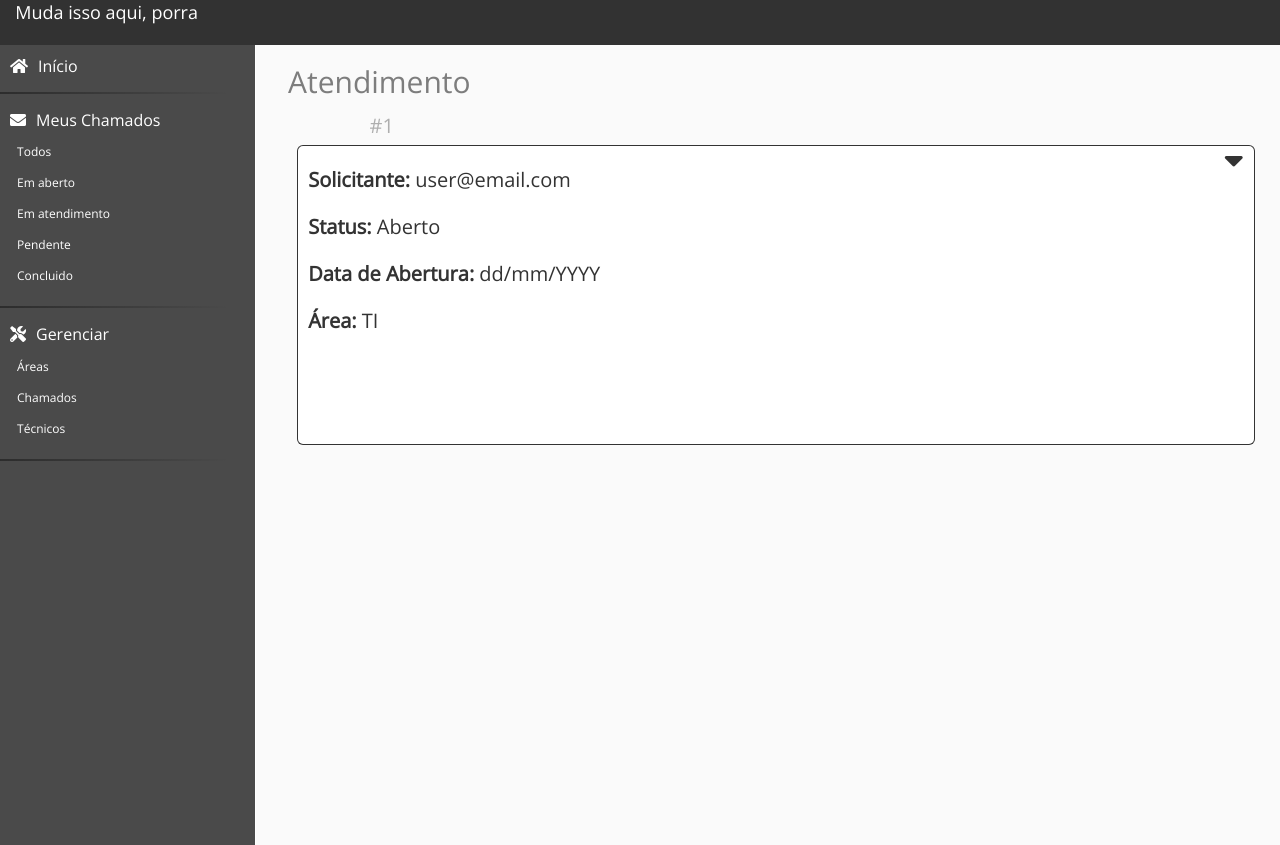
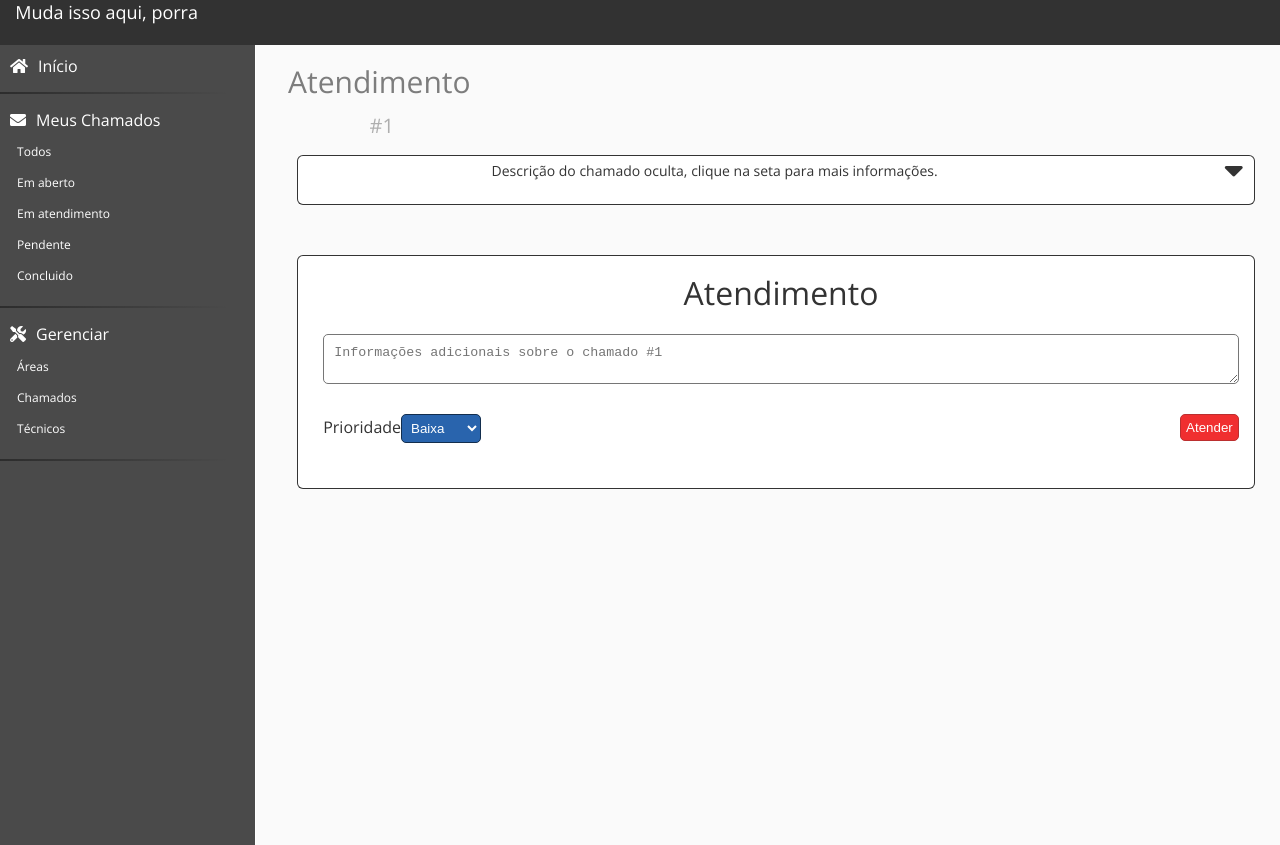
Before and after one commit to josecleiton/help-desk-uneb, a React (Create React App) app: page /admin/atendimento/1 in a window 1280 px wide. Built offline with nearby package versions, Linux system fonts and the light colour scheme.

Commit message:
Fonte Source Code Pro adicionada

```diff
--- a/public/index.html
+++ b/public/index.html
@@ -5,6 +5,10 @@
     <meta http-equiv="X-UA-Compatible" content="ie=edge" />
     <link
       href="https://fonts.googleapis.com/css?family=Open+Sans"
+      rel="stylesheet"
+    />
+    <link
+      href="https://fonts.googleapis.com/css?family=Source+Code+Pro"
       rel="stylesheet"
     />
     <link
--- a/src/App.css
+++ b/src/App.css
@@ -8,7 +8,7 @@
 html,
 body,
 #root {
-  height: 100%;
+  min-height: 100% !important;
 }
 
 body {
@@ -20,8 +20,7 @@ body {
 }
 
 code {
-  font-family: source-code-pro, Menlo, Monaco, Consolas, "Courier New",
-    monospace;
+  font-family: "Source Code Pro", "Courier New", monospace;
 }
 
 /*
--- a/src/components/Admin/Menu/style.css
+++ b/src/components/Admin/Menu/style.css
@@ -5,7 +5,7 @@ div.admin-menu {
   max-width: 300px;
   background: rgba(0, 0, 0, 0.7);
   transition: all 0.7s;
-  height: 100%;
+  height: 100% !important;
   border-right: 1px solid white;
 }
 
--- a/src/components/LargeBox/SortArrow/index.js
+++ b/src/components/LargeBox/SortArrow/index.js
@@ -10,7 +10,7 @@ export default class SortArrow extends Component {
     this.state = {
       toRender: <i className="fas fa-sort-down fa-2x" role="link" />,
     };
-    this.clicked = true;
+    this.clicked = false;
   }
 
   handleClick = () => {
--- a/src/components/LargeBox/index.js
+++ b/src/components/LargeBox/index.js
@@ -4,27 +4,24 @@ import PropTypes from 'prop-types';
 import './style.css';
 
 const LargeBox = (props) => {
-  const {
-    children, width, height, margin,
-  } = props;
+  const { children, style } = props;
   return (
-    <div className="wrapper" id="large-box" style={{ width, height, margin }}>
+    <div className="wrapper" id="large-box" style={style}>
       {children}
     </div>
   );
 };
 
 LargeBox.defaultProps = {
-  width: '100%',
-  height: 'auto',
-  margin: 'auto',
+  style: {},
 };
 
 LargeBox.propTypes = {
-  children: PropTypes.arrayOf(PropTypes.any).isRequired,
-  width: PropTypes.string,
-  height: PropTypes.string,
-  margin: PropTypes.string,
+  children: PropTypes.oneOfType([
+    PropTypes.arrayOf(PropTypes.any),
+    PropTypes.objectOf(PropTypes.any),
+  ]).isRequired,
+  style: PropTypes.objectOf(PropTypes.string),
 };
 
 export default LargeBox;
--- a/src/pages/Admin/Atendimento/index.js
+++ b/src/pages/Admin/Atendimento/index.js
@@ -32,6 +32,12 @@ dd/mm/YYYY
       {' '}
 TI
     </p>
+
+    <p>
+      <strong>Anexo:</strong>
+      {' '}
+Ver imagem
+    </p>
   </Fragment>
 );
 
@@ -44,7 +50,7 @@ const HiddenContent = () => (
 export default class Atendimento extends Component {
   constructor(props) {
     super(props);
-    this.state = { clicked: true, content: <RenderContent /> };
+    this.state = { clicked: false, content: <HiddenContent /> };
   }
 
   currentPath = () => {
@@ -75,11 +81,40 @@ export default class Atendimento extends Component {
         <AdminMenu path={this.currentPath} />
         <AdminRightDiv>
           <AdminPageTitle comment={`#${id}`}>Atendimento</AdminPageTitle>
-          <LargeBox width="95%" height={clicked ? '300px' : '0'} margin="100px auto">
+          <LargeBox
+            style={{
+              width: '95%',
+              margin: '110px auto 50px auto',
+              height: clicked ? '400px' : '50px',
+            }}
+          >
             <div className="admin-atendimento-sort-arrow">
               <SortArrow slide={this.slide} />
             </div>
             {content}
+          </LargeBox>
+          <LargeBox style={{ width: '95%', margin: '0 auto', paddingLeft: '10px' }}>
+            <h1 className="admin-chamado">Atendimento</h1>
+            <form action="" className="admin-chamado">
+              <div>
+                <textarea
+                  className="admin-chamado"
+                  placeholder={`Informações adicionais sobre o chamado #${id}`}
+                />
+              </div>
+              <div>
+                Prioridade
+                <select name="prioridade" className="admin-chamado">
+                  <option value="baixa">Baixa</option>
+                  <option value="media">Média</option>
+                  <option value="alta">Alta</option>
+                  <option value="urgente">Urgente</option>
+                </select>
+                <button type="submit" className="admin-chamado">
+                  Atender
+                </button>
+              </div>
+            </form>
           </LargeBox>
         </AdminRightDiv>
       </Fragment>
--- a/src/pages/Admin/Atendimento/style.css
+++ b/src/pages/Admin/Atendimento/style.css
@@ -9,3 +9,52 @@ div.admin-atendimento {
   bottom: 8px;
   cursor: pointer;
 }
+
+.hidden-content-box {
+  float: left;
+}
+
+.admin-chamado {
+  border-radius: 5px;
+  padding: 5px;
+}
+
+h1.admin-chamado {
+  text-align: center;
+  margin-top: 10px;
+  font-size: 2em;
+  font-weight: lighter;
+}
+
+form.admin-chamado div {
+  margin: 10px;
+  padding: 0;
+}
+
+textarea.admin-chamado {
+  padding: 10;
+  width: 100%;
+  height: 50px;
+  margin-bottom: 20px;
+  resize: vertical;
+}
+
+select.admin-chamado {
+  color: #fff;
+  background: #2964ad;
+  border: 1px solid #132e4e;
+}
+
+button.admin-chamado {
+  color: #fff;
+  background: #ef191a;
+  border: 1px solid #b41919;
+  opacity: 0.9;
+  transition: all 0.4s;
+  float: right;
+}
+
+button.admin-chamado:hover,
+button.admin-chamado:focus {
+  opacity: 1;
+}
```
